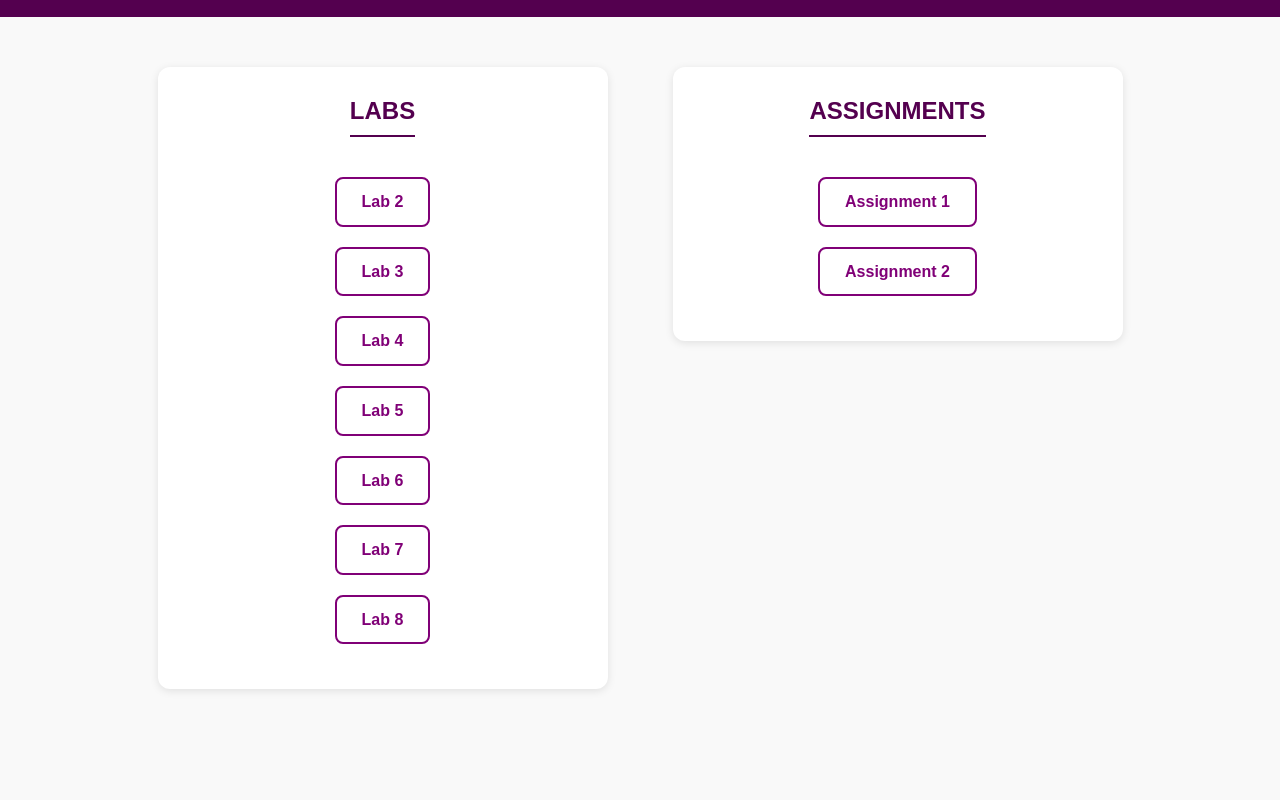
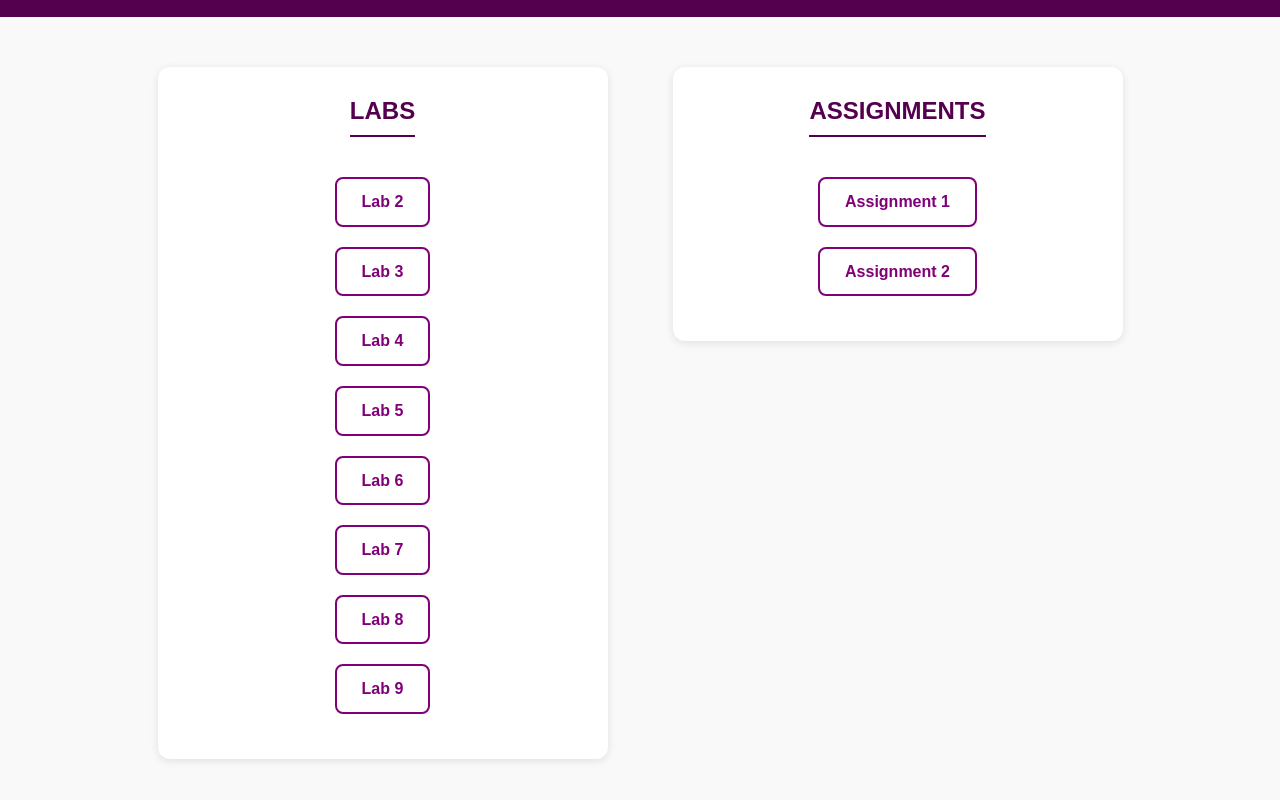
Before and after one commit to Aym4nAt/CPIT405, a plain HTML site: page index.html in a window 1280 px wide. Shown: the part 100-900 px from the top of the page. Before the commit the page ends 839 px from the top, so only its background shows below. Drawn offline with Linux system fonts and the light colour scheme.

Commit message:
Update index.html

```diff
--- a/index.html
+++ b/index.html
@@ -24,6 +24,7 @@
           <li><a href="lab6/index.html">Lab 6</a></li>
           <li><a href="lab7/index.html">Lab 7</a></li>
           <li><a href="https://aym4nat.github.io/link-shrinker/">Lab 8</a></li>
+          <li><a href="https://aym4nat.github.io/recipe-lab/">Lab 9</a></li>
         </ul>
       </section>
 
```
